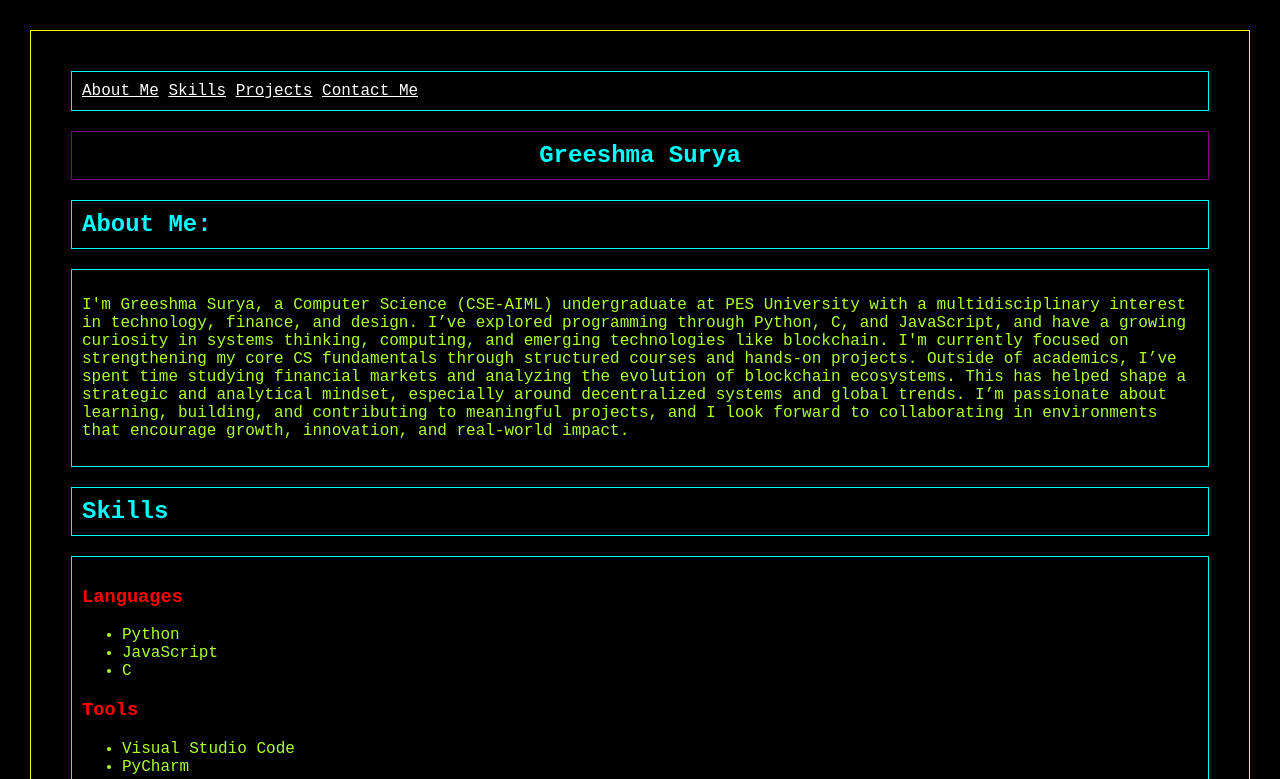
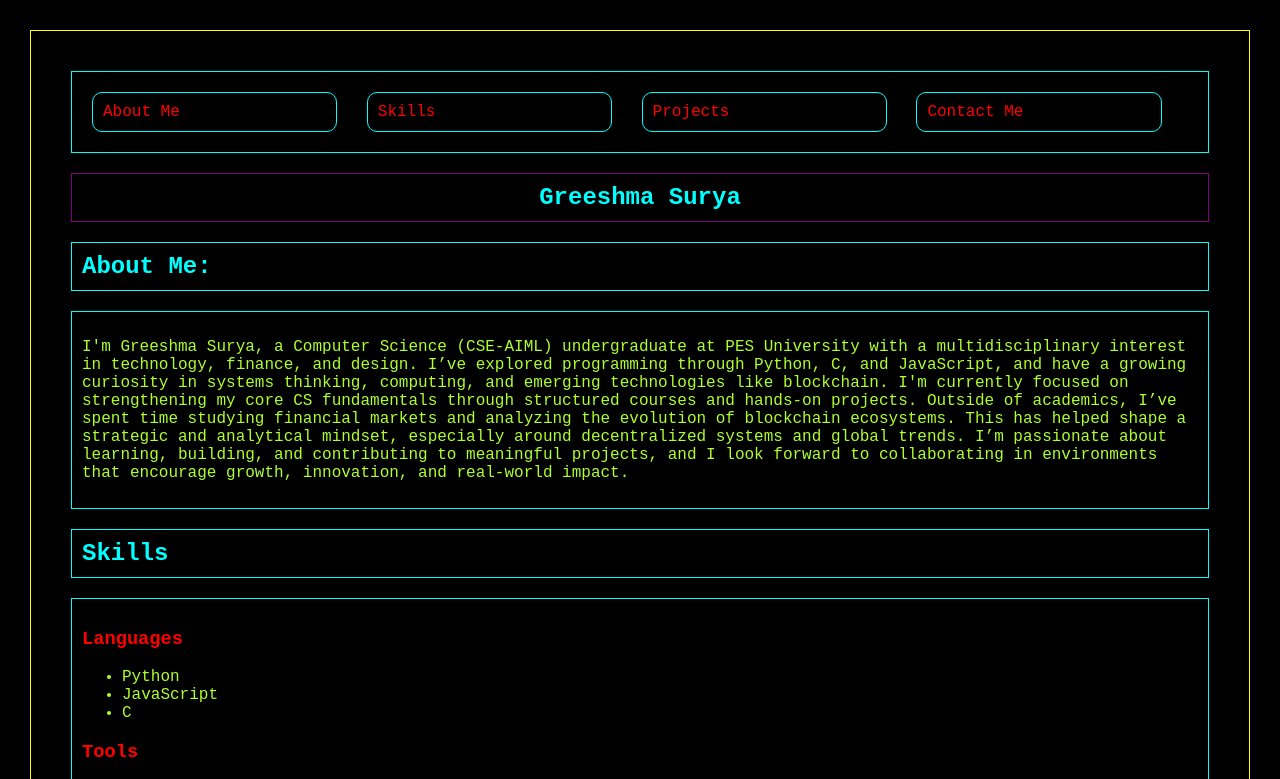
Before and after one commit to greeshmasurya/greeshmasurya.github.io, a plain HTML site: page index.html in a window 1280 px wide. Shown: the top 779 px of the page. Drawn offline with Linux system fonts and the light colour scheme.

Commit message:
Update styles.css

```diff
--- a/styles.css
+++ b/styles.css
@@ -6,6 +6,7 @@ body {
   padding: 20px;
   border: 1px solid yellow;
 }
+
 h1 {
   text-align: center;
   color: cyan;
@@ -21,6 +22,7 @@ div {
   background-color: rgba(0, 0, 0, 0.5);
   color: rgb(255, 0, 0);
 }
+
 ul,
 p {
   color: greenyellow;
@@ -35,8 +37,37 @@ h2 {
 
 a {
   color: white;
+  text-decoration: none;
+  border: 1px solid cyan;
+  padding: 5px;
+  background-color: rgba(0, 0, 0, 0.5);
+  transition: background-color 0.3s ease;
+  border-radius: 10px;
+  font-size: 16px;
+}
+
+a:hover {
+  background-color: rgb(255, 255, 255);
+  color: black;
+  padding: 0.5% 0.5% 0.5% 0.5%;
+  font-size: 98%;
 }
 
 iframe {
   margin-top: 20px;
 }
+
+.obj {
+  display: block;
+}
+
+.nav-btn {
+  display: inline-block;
+  margin: 10px;
+  padding: 10px;
+  border: 1px solid cyan;
+  background-color: rgba(0, 0, 0, 0.5);
+  color: rgb(255, 0, 0);
+  cursor: pointer;
+  width: 20%;
+}
```
